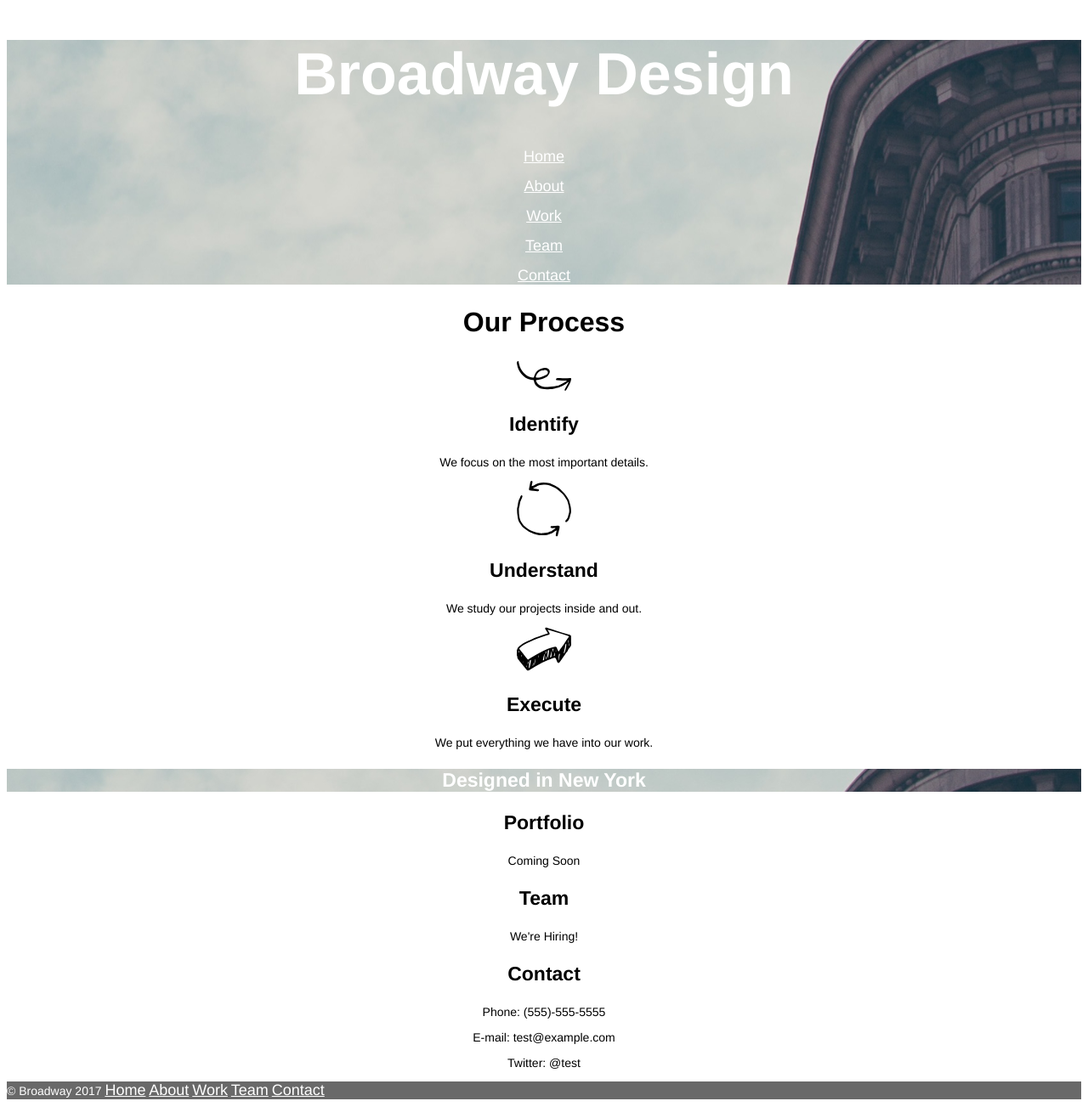
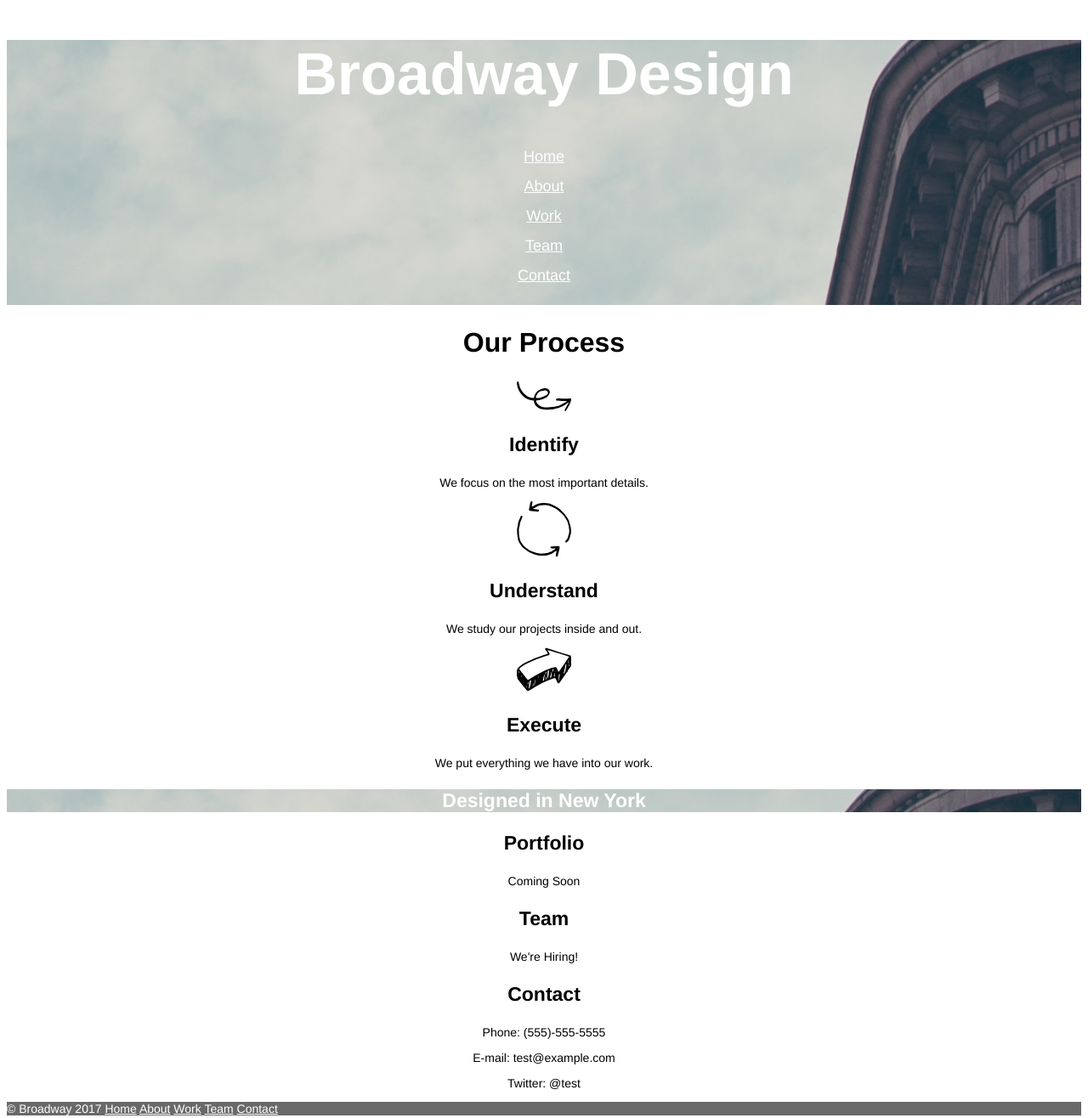
Before and after one commit to tashk85/broadway, a plain HTML site: page index.html in a window 1280 px wide. Shown: the whole page at 85% size. Drawn offline with Linux system fonts and the light colour scheme.

Commit message:
Final changes and version

```diff
--- a/resources/css/style.css
+++ b/resources/css/style.css
@@ -11,6 +11,8 @@
 
 #header {
   background: url("../images/the-flatiron-building.png");
+  background-size: cover;
+  padding: 0 0 10px 0;
 }
 
 #header h1 {
@@ -19,9 +21,13 @@
   color: white;
 }
 
-a {
+#header a {
   font-size: 18px;
   color: white;
+}
+
+#header a:hover {
+  color: dimgray;
 }
 
 h2 {
@@ -38,7 +44,7 @@ p {
   font-size: 14px;
 }
 
-#designed h3 {
+#designed {
   background: url("../images/the-flatiron-building.png");
   font-size: 23px;
   font-weight: bold;
@@ -51,3 +57,11 @@ p {
   background-color: dimgray;
   text-align: left;
 }
+
+#footer a {
+  color: white;
+}
+
+#footer a:hover {
+  color: black;
+}
```
Also changed, not shown: index.html (+1 -1 lines).
